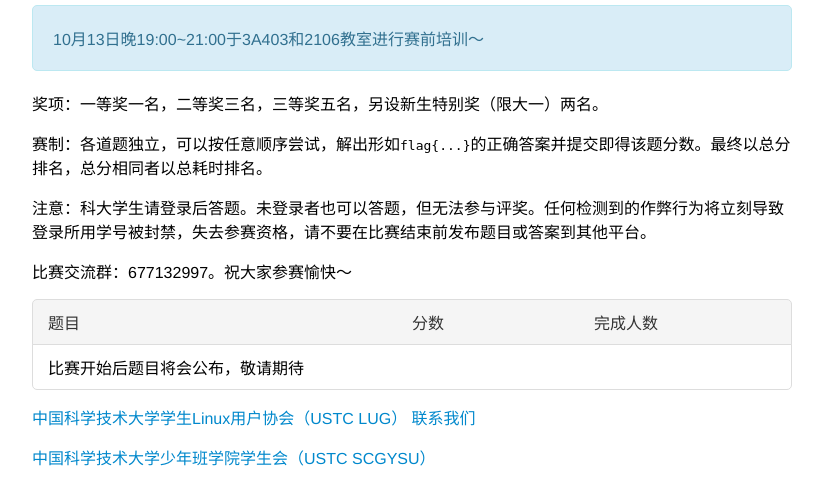
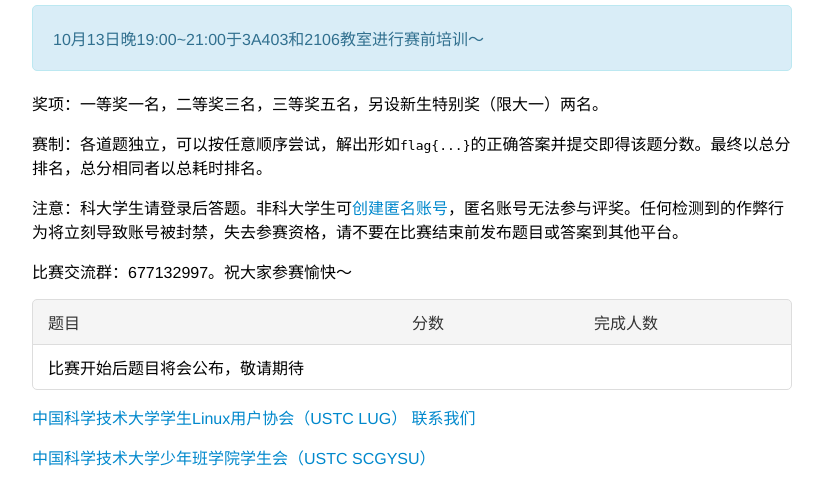
Before and after one commit to ustclug/hackergame2017, a Django app: page / in a window 1280 px wide. Shown: the part 215-698 px from the top of the page, without its empty margins (228-1051 px from the left). Run offline with Django 3.2, Linux system fonts and the light colour scheme.

Commit message:
Update hub.html

```diff
--- a/hackergame/templates/hackergame/hub.html
+++ b/hackergame/templates/hackergame/hub.html
@@ -10,7 +10,7 @@
     <div class="msg-info">10月13日晚19:00~21:00于3A403和2106教室进行赛前培训～</div>
     <p>奖项：一等奖一名，二等奖三名，三等奖五名，另设新生特别奖（限大一）两名。</p>
     <p>赛制：各道题独立，可以按任意顺序尝试，解出形如<code>flag{...}</code>的正确答案并提交即得该题分数。最终以总分排名，总分相同者以总耗时排名。</p>
-    <p>注意：科大学生请登录后答题。未登录者也可以答题，但无法参与评奖。任何检测到的作弊行为将立刻导致登录所用学号被封禁，失去参赛资格，请不要在比赛结束前发布题目或答案到其他平台。</p>
+    <p>注意：科大学生请登录后答题。非科大学生可<a href="{% url "reg" %}">创建匿名账号</a>，匿名账号无法参与评奖。任何检测到的作弊行为将立刻导致账号被封禁，失去参赛资格，请不要在比赛结束前发布题目或答案到其他平台。</p>
     <p>比赛交流群：677132997。祝大家参赛愉快～</p>
     <ul id="problems">
         <li class="heading">题目<span>完成人数</span><span>分数</span></li>
```
